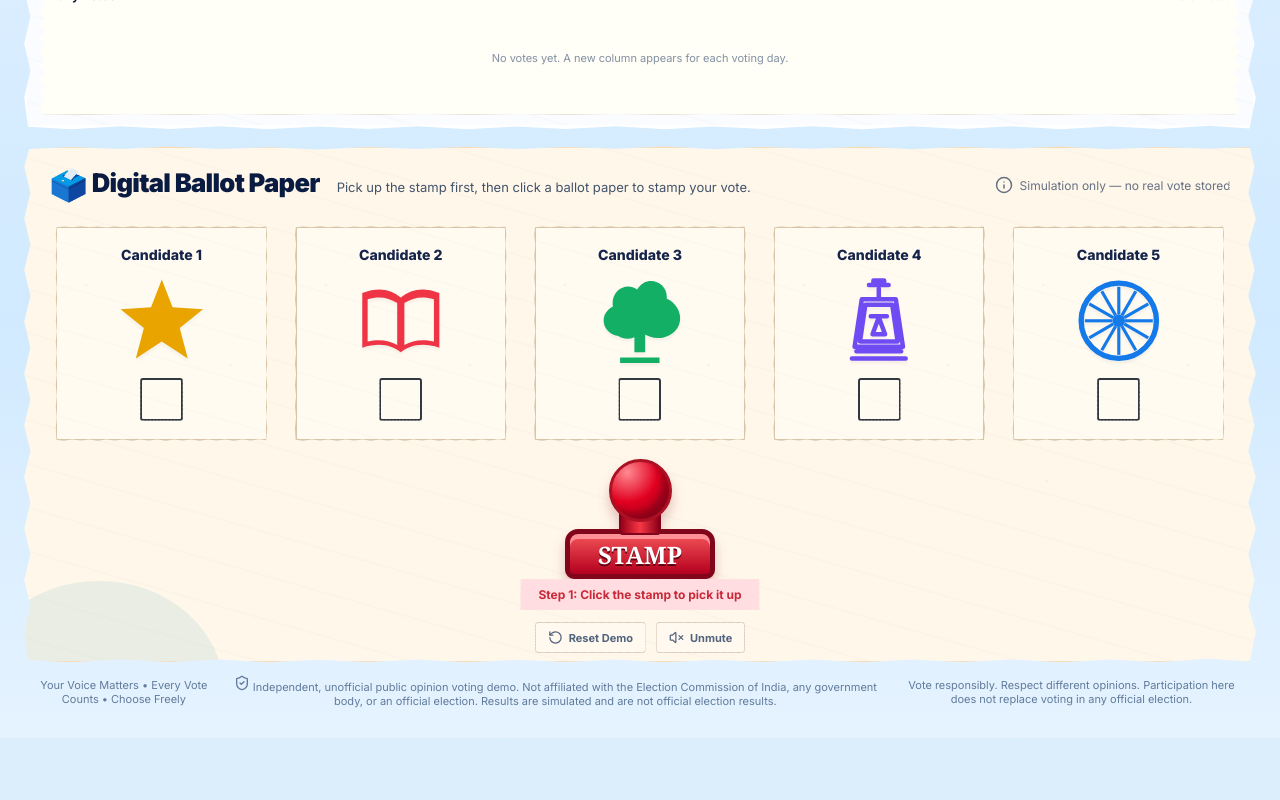
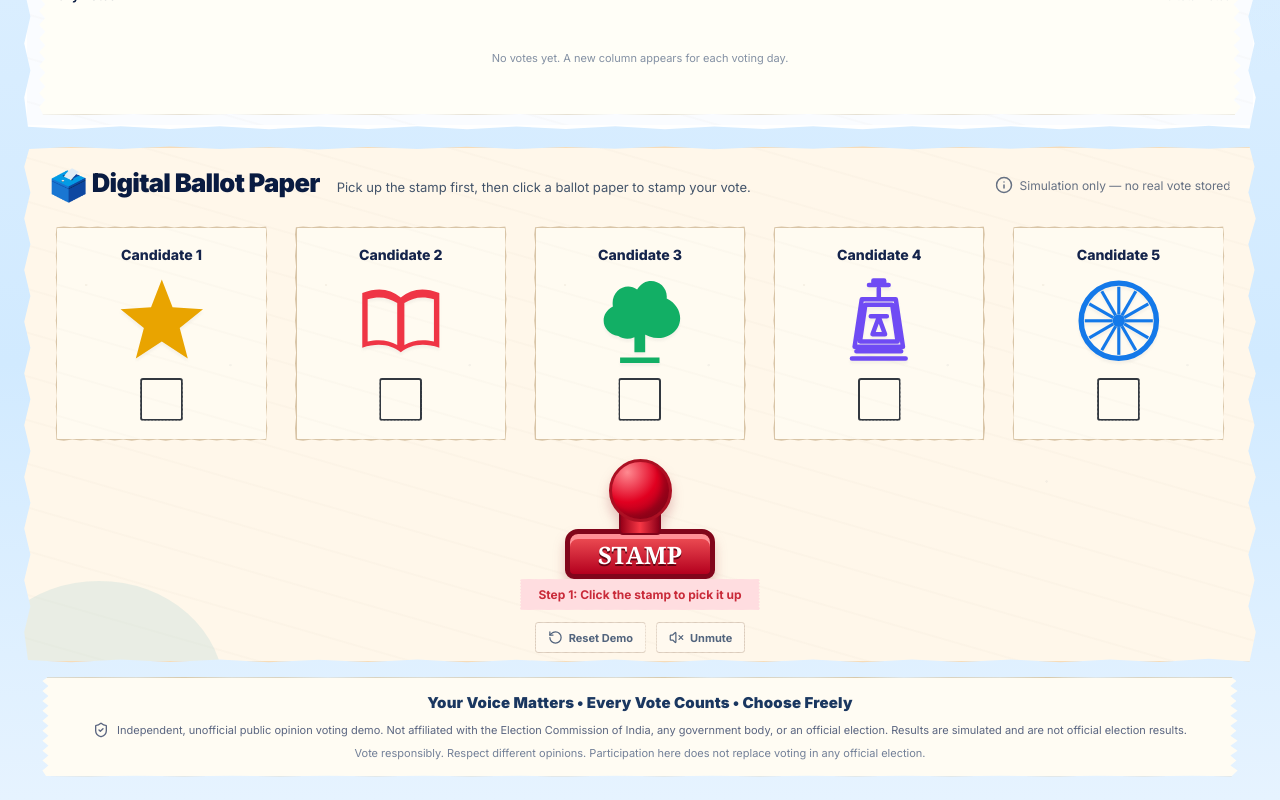
Before and after one commit to usrnixxar/Ballot-Paper, a React (Vite) app: page / in a window 1280 px wide. Shown: the part 488-1288 px from the top of the page. Before the commit the page ends 1226 px from the top, so only its background shows below. Built offline with nearby package versions, Linux system fonts and the light colour scheme.

Commit message:
Style civic messaging and independent platform legal disclaimer

```diff
--- a/src/styles.css
+++ b/src/styles.css
@@ -149,3 +149,11 @@
   .hero-art .ballot-illustration{width:104px;height:90px;left:auto;right:8px;top:53%;transform:none}
   .hero-art .ballot-box span{font-size:11px}
 }
+
+/* Civic copy and transparent independent-platform disclaimer. */
+.civic-footer{display:flex;flex-direction:column;align-items:center;gap:7px;margin:14px auto 5px;padding:14px 20px;max-width:1200px;background:#fffcf3;border:1px solid #d7c9ab;clip-path:var(--paper-cut);text-align:center;line-height:1.5}
+.civic-footer-slogan{font-size:15px;font-weight:900;color:#1a3760;letter-spacing:.2px}
+.civic-footer-disclaimer{display:flex;justify-content:center;align-items:center;gap:8px;font-size:11px;color:#5a6580}
+.civic-footer-disclaimer svg{flex-shrink:0}
+.civic-footer-note{font-size:11px;color:#738098}
+@media(max-width:480px){.civic-footer{padding:14px 12px}.civic-footer-slogan{font-size:12px}.civic-footer-disclaimer{font-size:10px}}
```
